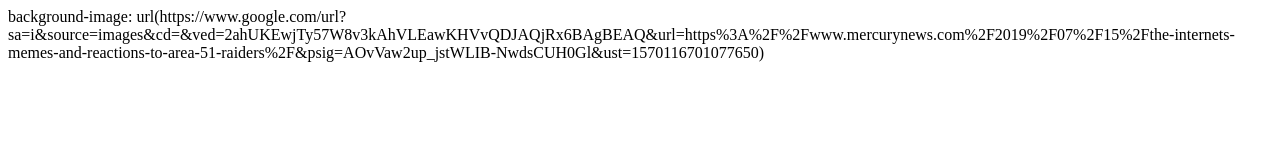
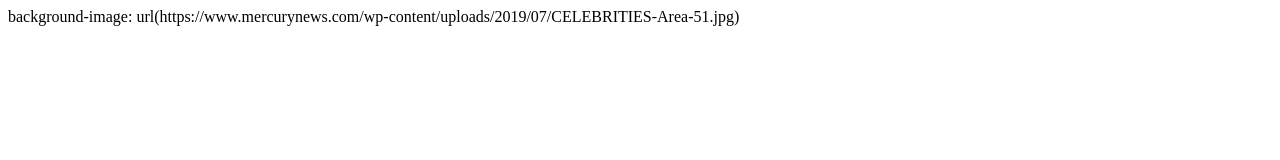
Before and after one commit to GianCastro11/GianCastro11, a plain HTML site: page Meme_Time/index.html in a window 1280 px wide. Drawn offline with Linux system fonts and the light colour scheme.

Commit message:
Update index.html

```diff
--- a/Meme_Time/index.html
+++ b/Meme_Time/index.html
@@ -2,7 +2,7 @@
 <head>
 </head>
 <body>
-background-image: url(https://www.google.com/url?sa=i&source=images&cd=&ved=2ahUKEwjTy57W8v3kAhVLEawKHVvQDJAQjRx6BAgBEAQ&url=https%3A%2F%2Fwww.mercurynews.com%2F2019%2F07%2F15%2Fthe-internets-memes-and-reactions-to-area-51-raiders%2F&psig=AOvVaw2up_jstWLIB-NwdsCUH0Gl&ust=1570116701077650)
+background-image: url(https://www.mercurynews.com/wp-content/uploads/2019/07/CELEBRITIES-Area-51.jpg)
 </body>
 
 
```
